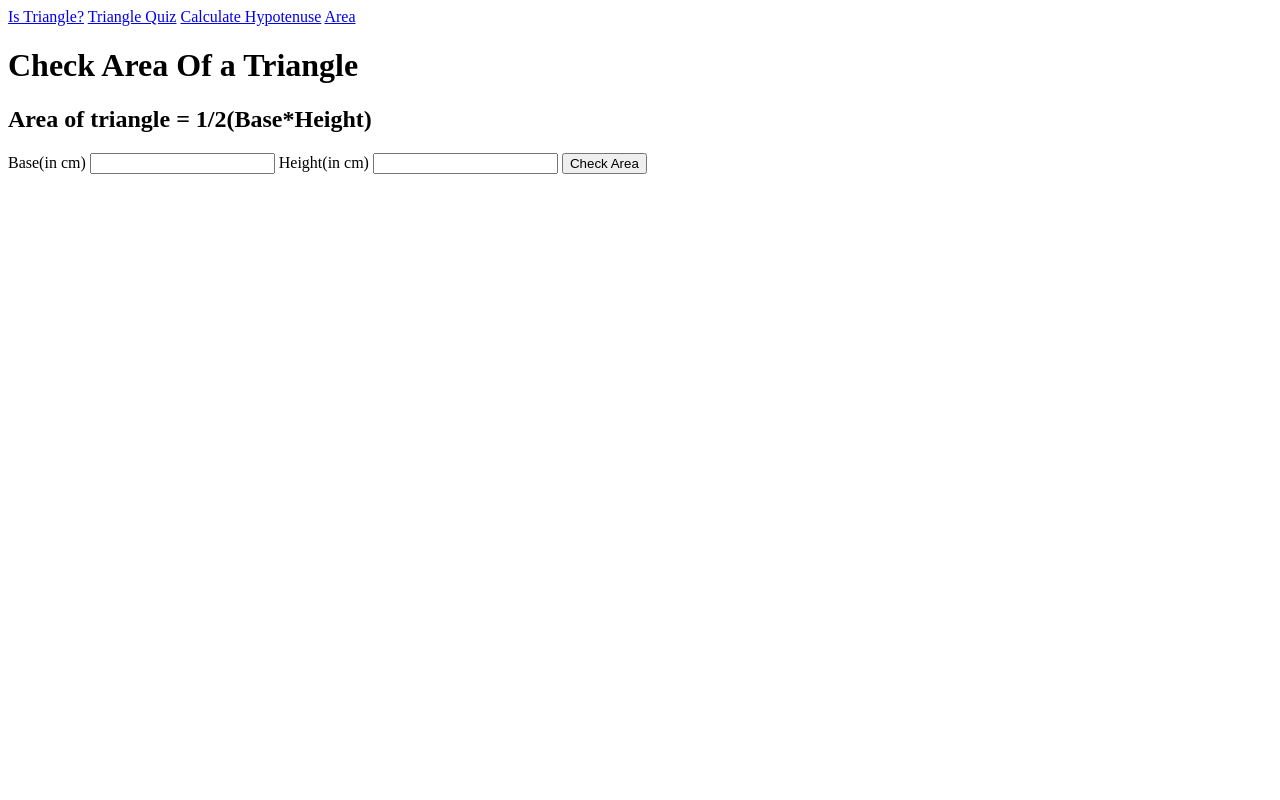
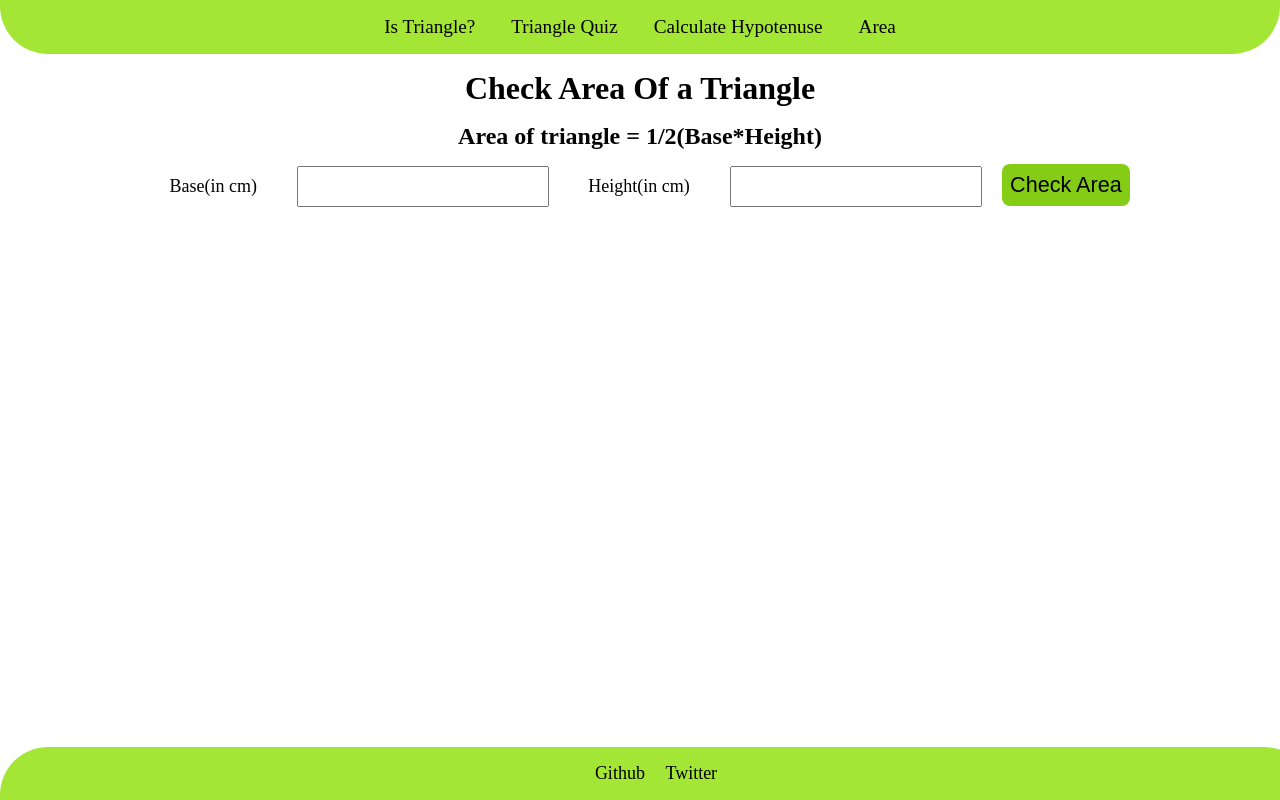
Before and after one commit to Amankumar62/fun-with-triangles, a plain HTML site: page area.html in a window 1280 px wide. Drawn offline with Linux system fonts and the light colour scheme.

Commit message:
style added

```diff
--- a/area.html
+++ b/area.html
@@ -4,6 +4,7 @@
     <meta charset="UTF-8">
     <meta http-equiv="X-UA-Compatible" content="IE=edge">
     <meta name="viewport" content="width=device-width, initial-scale=1.0">
+    <link rel="stylesheet" href="style.css">
     <title>Are of Triangle</title>
 </head>
 <body>
@@ -21,6 +22,10 @@
     <input type="number" class="height-input">
     <button id="area-btn">Check Area</button>
     <div id="output"></div>
+    <footer>
+        <span><a href="https://github.com/Amankumar62/lucky_birthday">Github</a></span>
+        <span><a href="https://twitter.com/i/flow/login">Twitter</a></span>
+    </footer>
     <script src="area.js"></script>
 </body>
 </html>
--- a/style.css
+++ b/style.css
@@ -0,0 +1,57 @@
+*{
+    margin: 0;
+}
+body{
+    text-align: center;
+}
+nav a{
+font-size: larger;
+margin-top: 1rem;
+text-decoration: none;
+color:black;
+padding: 1rem;
+}
+nav{
+    margin-top: 0;
+    padding:1rem;
+    background-color: #a3e635;
+    border-bottom-right-radius: 3rem;
+    border-bottom-left-radius: 3rem;
+}
+h1{
+    margin: 1rem;
+}
+label{
+    font-size: large;
+    margin:0.2rem;
+    padding: 1rem;
+}
+input{
+    font-size: large;
+    margin: 1rem;
+    padding: 0.5rem;
+}
+button{
+    font-size: larger;
+    background-color:#84cc16;
+    padding:0.5rem;
+    border: none;
+    border-radius: 0.5rem;
+}
+footer a{
+    font-size: large;
+    margin: 0.5rem;
+    text-decoration: none;
+    color: black;
+}
+footer{
+    border-top-right-radius: 3rem;
+    border-top-left-radius: 3rem;
+    background-color: #a3e635;
+    padding: 1rem;
+    position: fixed;
+    left: 0;
+    bottom: 0;
+    width: 100%;
+    text-align: center;
+}
```
Also changed, not shown: hypotenuse.html (+5 -0 lines), index.html (+5 -0 lines), quiz.html (+5 -0 lines).
